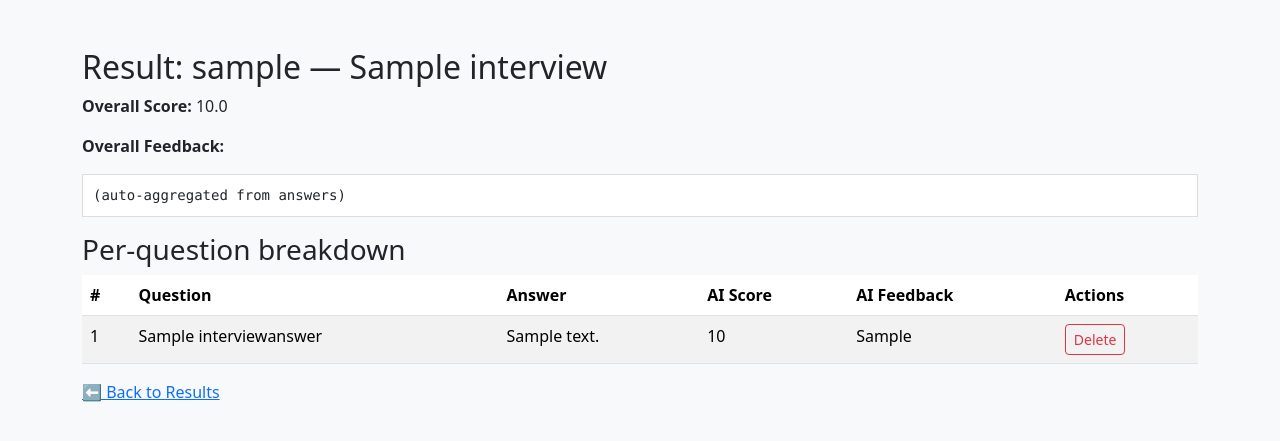
After one commit to Dhara-06/interview-management, a Django app: page /interviews/hr/results/1/candidate/1/ in a window 1280 px wide. The commit adds this page. Shown: the top 441 px of the page. Run offline with Django 5.2, Linux system fonts and the light colour scheme; a user stored in the database is signed in; tables that the repository leaves empty hold one stand-in row (values such as "Sample post").

Commit message:
updated result page

```diff
--- a/config/accounts/templates/accounts/hr_dashboard.html
+++ b/config/accounts/templates/accounts/hr_dashboard.html
@@ -9,7 +9,7 @@
 
 <!-- NEW LINK -->
 <p>
-    <a href="/interviews/hr/answers/">📋 View Candidate Answers</a>
+    <a href="{% url 'hr_results' %}">📋 View Interview Results</a>
     &nbsp;|&nbsp;
     <a href="/interviews/hr/create/">➕ Create Interview</a>
 </p>
--- a/config/config/settings.py
+++ b/config/config/settings.py
@@ -122,3 +122,4 @@ LOGIN_URL = '/login/'
 GOOGLE_API_KEY = os.getenv("GOOGLE_API_KEY")
 MEDIA_URL = '/media/'
 MEDIA_ROOT = BASE_DIR / 'media'
+GEMINI_CALLBACK_TOKEN = 'replace-with-strong-secret'
--- /dev/null
+++ b/config/interviews/templates/interviews/hr_result_detail.html
@@ -0,0 +1,51 @@
+<!DOCTYPE html>
+<html>
+<head>
+    <title>Result - {{ result.candidate.username }} / {{ result.interview.title }}</title>
+    <link href="https://cdn.jsdelivr.net/npm/bootstrap@5.3.2/dist/css/bootstrap.min.css" rel="stylesheet">
+</head>
+<body class="bg-light">
+<div class="container mt-5">
+
+<h2>Result: {{ result.candidate.username }} — {{ result.interview.title }}</h2>
+
+<p><strong>Overall Score:</strong> {{ result.overall_score }}</p>
+<p><strong>Overall Feedback:</strong></p>
+<pre style="background:#fff;border:1px solid #ddd;padding:10px">{{ result.overall_feedback }}</pre>
+
+<h3>Per-question breakdown</h3>
+<table class="table table-striped">
+    <thead>
+        <tr><th>#</th><th>Question</th><th>Answer</th><th>AI Score</th><th>AI Feedback</th><th>Actions</th></tr>
+    </thead>
+    <tbody>
+    {% for a in answers %}
+        <tr>
+            <td>{{ a.question_number }}</td>
+            <td style="max-width:300px; white-space:pre-wrap;">{{ a.question }}</td>
+            <td style="max-width:300px; white-space:pre-wrap;">{{ a.answer }}</td>
+            <td>{{ a.ai_score }}</td>
+            <td style="max-width:300px; white-space:pre-wrap;">{{ a.ai_feedback }}</td>
+            <td>
+                <form method="post" action="{% url 'delete_answer' a.id %}" style="display:inline" onsubmit="return confirm('Delete this answer?');">
+                    {% csrf_token %}
+                    <input type="hidden" name="next" value="{{ request.path }}">
+                    <button class="btn btn-sm btn-outline-danger">Delete</button>
+                </form>
+            </td>
+        </tr>
+    {% endfor %}
+    </tbody>
+</table>
+
+<p><a href="{% url 'hr_results' %}">⬅ Back to Results</a></p>
+    {% if result.id %}
+        <form method="post" action="{% url 'hr_delete_result' result.id %}" class="d-inline" onsubmit="return confirm('Delete this result? This action cannot be undone.');">
+            {% csrf_token %}
+            <button class="btn btn-danger btn-sm float-end" type="submit">Delete Result</button>
+        </form>
+    {% endif %}
+
+</div>
+</body>
+</html>
--- a/config/interviews/urls.py
+++ b/config/interviews/urls.py
@@ -8,10 +8,11 @@ urlpatterns = [
     path("hr/create/", views.hr_create_interview, name="hr_create_interview"),
     path("hr/edit/<int:interview_id>/", views.hr_edit_interview, name="hr_edit_interview"),
     path("<int:interview_id>/chat/", views.ai_chat, name="ai_chat"),
-    path("hr/answers/", views.hr_view_answers, name="hr_view_answers"),
-    path(
-        "hr/answers/delete/<int:answer_id>/",
-        views.delete_answer,
-        name="delete_answer"
-    ),
+    path("<int:interview_id>/callback/", views.api_callback, name="api_callback"),
+    path("hr/results/", views.hr_results, name="hr_results"),
+    path("hr/results/<int:result_id>/", views.hr_view_result, name="hr_view_result"),
+    path("hr/results/<int:result_id>/delete/", views.hr_delete_result, name="hr_delete_result"),
+    path("hr/answer/<int:answer_id>/delete/", views.delete_answer, name="delete_answer"),
+    path("hr/results/<int:interview_id>/candidate/<int:candidate_id>/", views.hr_view_result_by_candidate, name="hr_view_result_by_candidate"),
+    # Candidate answers listing removed (use Interview Results instead)
 ]
--- a/config/interviews/views.py
+++ b/config/interviews/views.py
@@ -7,6 +7,12 @@ from django.contrib import messages
 from accounts.models import Profile
 from django.http import JsonResponse
 from django.views.decorators.http import require_POST
+from django.db.models import Avg, Max
+from types import SimpleNamespace
+from django.conf import settings
+from django.contrib.auth.models import User
+from .models import InterviewResult, InterviewAnswer
+import json
 
 @login_required
 def interview_detail(request, interview_id):
@@ -86,10 +92,9 @@ def interview_session(request, interview_id):
 
 @login_required
 def hr_view_answers(request):
-    answers = InterviewAnswer.objects.select_related("interview", "candidate")
-    return render(request, "interviews/hr_answers.html", {
-        "answers": answers
-    })
+    # This view was removed; redirect to results.
+    from django.shortcuts import redirect
+    return redirect('hr_results')
 
 
 @login_required
@@ -161,8 +166,217 @@ def ai_chat(request, interview_id):
 
     return JsonResponse({"ok": True, "response": ai_response})
 
+
+@require_POST
+def api_callback(request, interview_id):
+    """Endpoint for external tool (e.g., Gemini tool use) to POST evaluation results.
+
+    Expected JSON body example:
+    {
+      "token": "<callback-token>" ,
+      "candidate_username": "user1",
+      "overall_score": 78,
+      "overall_feedback": "Good answers...",
+      "answers": [
+        {"question_number": 1, "question": "...", "answer": "...", "ai_score": 8, "ai_feedback":"..."},
+        ...
+      ]
+    }
+    """
+
+    # Simple token auth (compare to settings.GEMINI_CALLBACK_TOKEN)
+    try:
+        payload = json.loads(request.body.decode('utf-8'))
+    except Exception:
+        return JsonResponse({"ok": False, "error": "invalid_json"}, status=400)
+
+    token = payload.get('token') or request.headers.get('X-Callback-Token')
+    if not token or token != getattr(settings, 'GEMINI_CALLBACK_TOKEN', None):
+        return JsonResponse({"ok": False, "error": "forbidden"}, status=403)
+
+    candidate_username = payload.get('candidate_username')
+    if not candidate_username:
+        return JsonResponse({"ok": False, "error": "missing_candidate"}, status=400)
+
+    try:
+        candidate = User.objects.get(username=candidate_username)
+    except User.DoesNotExist:
+        return JsonResponse({"ok": False, "error": "candidate_not_found"}, status=404)
+
+    interview = get_object_or_404(Interview, id=interview_id)
+
+    # Store / update per-answer results
+    answers = payload.get('answers', [])
+    for a in answers:
+        qnum = a.get('question_number')
+        question = a.get('question', '')
+        answer_text = a.get('answer', '')
+        ai_score = a.get('ai_score')
+        ai_feedback = a.get('ai_feedback', '')
+
+        if qnum is None:
+            continue
+
+        InterviewAnswer.objects.update_or_create(
+            interview=interview,
+            candidate=candidate,
+            question_number=qnum,
+            defaults={
+                'question': question,
+                'answer': answer_text,
+                'ai_score': ai_score,
+                'ai_feedback': ai_feedback,
+            }
+        )
+
+    # Store overall result
+    overall_score = payload.get('overall_score')
+    overall_feedback = payload.get('overall_feedback', '')
+
+    result = InterviewResult.objects.create(
+        interview=interview,
+        candidate=candidate,
+        overall_score=overall_score,
+        overall_feedback=overall_feedback,
+        raw_payload=payload,
+    )
+
+    return JsonResponse({"ok": True, "result_id": result.id})
+
+
 @login_required
+def hr_results(request):
+    # Show all results to HR users (could be filtered)
+    persisted = list(InterviewResult.objects.select_related('candidate', 'interview').order_by('-created_at'))
+
+    # Build a list of result objects. Start with persisted InterviewResult records.
+    results_list = []
+    existing_pairs = set()
+    for r in persisted:
+        results_list.append(r)
+        existing_pairs.add((r.interview_id, r.candidate_id))
+
+    # For any interview/candidate pairs that have answers but no InterviewResult yet,
+    # compute an aggregated score and include them as transient results.
+    agg = InterviewAnswer.objects.values('interview_id', 'candidate_id').annotate(
+        avg_score=Avg('ai_score'), last_seen=Max('created_at')
+    )
+
+    from django.contrib.auth import get_user_model
+    User = get_user_model()
+
+    for a in agg:
+        pair = (a['interview_id'], a['candidate_id'])
+        if pair in existing_pairs:
+            continue
+        try:
+            interview = Interview.objects.get(id=a['interview_id'])
+            candidate = User.objects.get(id=a['candidate_id'])
+        except (Interview.DoesNotExist, User.DoesNotExist):
+            continue
+
+        pseudo = SimpleNamespace(
+            id=None,
+            interview=interview,
+            candidate=candidate,
+            overall_score=round(a['avg_score'] or 0, 1),
+            overall_feedback='(auto-aggregated from answers)',
+            created_at=a['last_seen']
+        )
+        results_list.append(pseudo)
+
+    # Sort by created_at desc
+    results_list.sort(key=lambda x: x.created_at or 0, reverse=True)
+
+    return render(request, "interviews/hr_results.html", {"results": results_list})
+
+
+@login_required
+def hr_view_result(request, result_id):
+    result = get_object_or_404(InterviewResult, id=result_id)
+    # Gather per-question answers for this interview & candidate
+    answers = InterviewAnswer.objects.filter(interview=result.interview, candidate=result.candidate).order_by('question_number')
+    return render(request, "interviews/hr_result_detail.html", {"result": result, "answers": answers})
+
+
+@login_required
+def hr_view_result_by_candidate(request, interview_id, candidate_id):
+    interview = get_object_or_404(Interview, id=interview_id)
+    from django.contrib.auth import get_user_model
+    User = get_user_model()
+    candidate = get_object_or_404(User, id=candidate_id)
+
+    answers = InterviewAnswer.objects.filter(interview=interview, candidate=candidate).order_by('question_number')
+    avg = answers.aggregate(avg_score=Avg('ai_score'))['avg_score']
+
+    pseudo = SimpleNamespace(
+        id=None,
+        interview=interview,
+        candidate=candidate,
+        overall_score=round(avg or 0, 1),
+        overall_feedback='(auto-aggregated from answers)',
+        created_at=None,
+    )
+
+    return render(request, "interviews/hr_result_detail.html", {"result": pseudo, "answers": answers})
+
+@login_required
+@login_required
+@require_POST
 def delete_answer(request, answer_id):
     answer = get_object_or_404(InterviewAnswer, id=answer_id)
+
+    # Permission check: only HR users may delete candidate answers
+    try:
+        profile = Profile.objects.get(user=request.user)
+    except Profile.DoesNotExist:
+        messages.error(request, "Profile not found. Access denied.")
+        return redirect("hr_results")
+
+    if profile.role != "HR":
+        messages.error(request, "Only HR users can delete answers.")
+        return redirect("hr_results")
+
+    interview = answer.interview
+    candidate = answer.candidate
+
     answer.delete()
-    return redirect("hr_view_answers")
+    messages.success(request, "Answer deleted.")
+
+    # Prefer redirecting back to the page that submitted the delete (safe check)
+    next_url = request.POST.get('next') or request.GET.get('next')
+    if next_url and next_url.startswith('/'):
+        return redirect(next_url)
+
+    # If no next provided, prefer to show the result detail (persisted result if exists,
+    # otherwise the candidate-by-interview view)
+    try:
+        result = InterviewResult.objects.get(interview=interview, candidate=candidate)
+        return redirect('hr_view_result', result_id=result.id)
+    except InterviewResult.DoesNotExist:
+        return redirect('hr_view_result_by_candidate', interview_id=interview.id, candidate_id=candidate.id)
+
+
+@login_required
+@require_POST
+def hr_delete_result(request, result_id):
+    """Allow HR users to delete a persisted InterviewResult record."""
+    from django.shortcuts import redirect
+
+    # Permission check: ensure user is HR
+    try:
+        profile = Profile.objects.get(user=request.user)
+    except Profile.DoesNotExist:
+        messages.error(request, "Profile not found. Access denied.")
+        return redirect("hr_results")
+
+    if profile.role != "HR":
+        messages.error(request, "Only HR users can delete results.")
+        return redirect("hr_results")
+
+    result = get_object_or_404(InterviewResult, id=result_id)
+
+    # Delete only the aggregated/persisted InterviewResult record.
+    result.delete()
+    messages.success(request, "Result deleted successfully.")
+    return redirect("hr_results")
```
Also changed, not shown: config/accounts/templates/accounts/register.html (+58 -5 lines), config/accounts/views.py (+34 -27 lines), config/interviews/ai.py (+46 -9 lines), config/interviews/models.py (+17 -0 lines), config/interviews/templates/interviews/hr_results.html (added, +51 -0 lines), config/interviews/migrations/0007_interviewresult.py (added).
